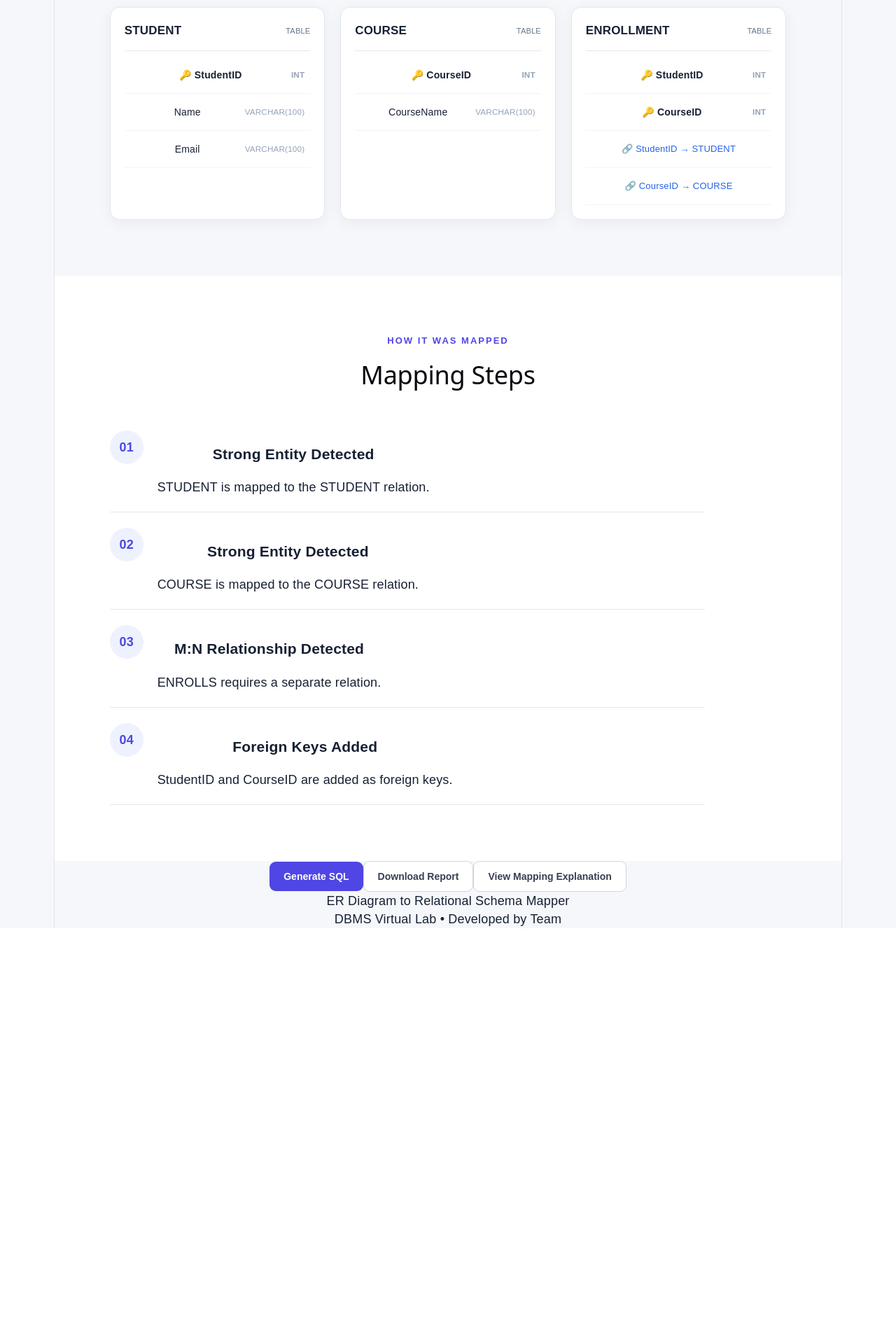
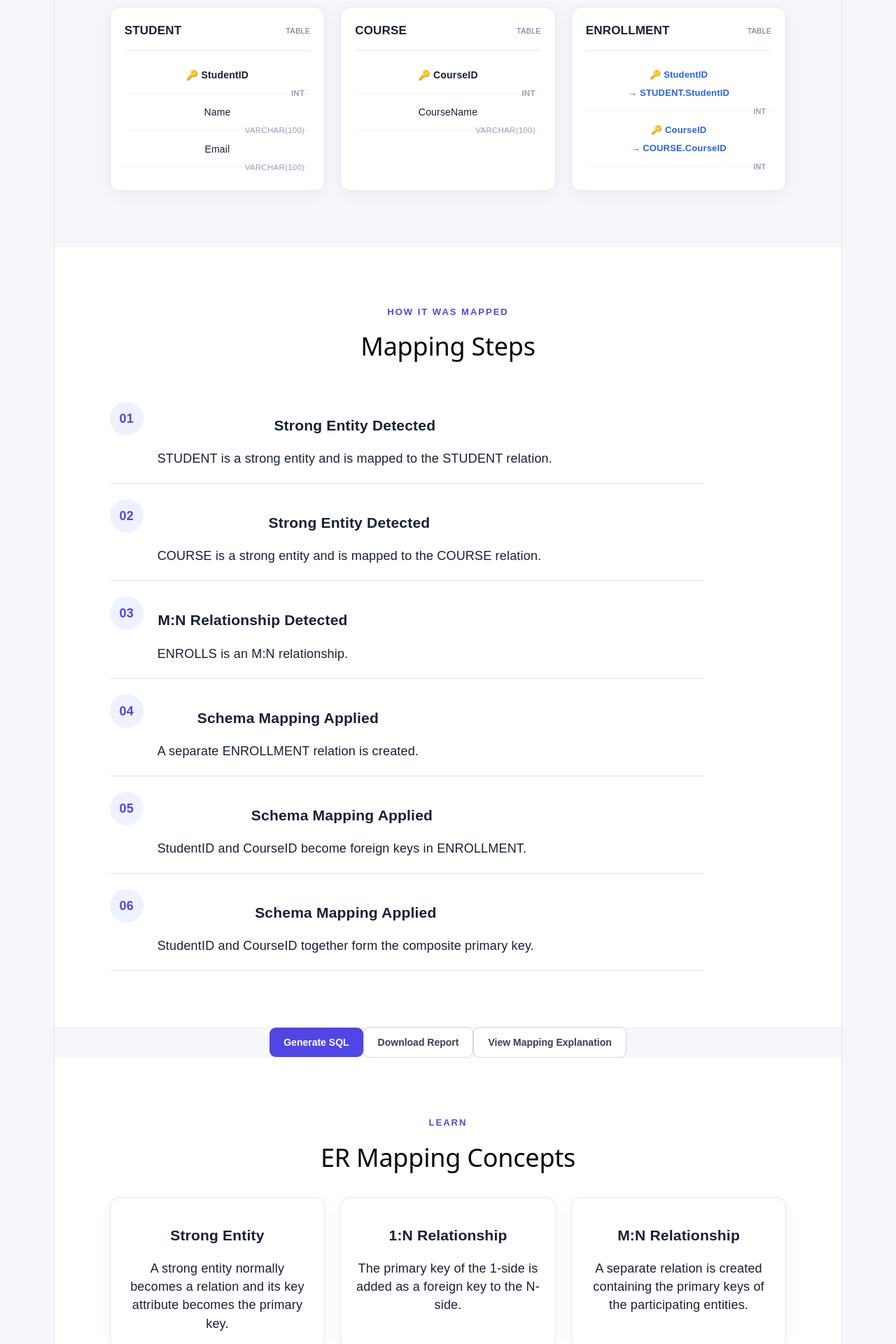
Before and after one commit to irr-nova/er-relational-schema-mapper, a React (Vite) app in the folder frontend/: page / in a window 1280 px wide. Shown: the part 800-2720 px from the top of the page at 70% size. Before the commit the page ends 2126 px from the top, so only its background shows below. Built offline with nearby package versions, Linux system fonts and the light colour scheme.

Commit message:
update dashboard

```diff
--- a/frontend/src/App.tsx
+++ b/frontend/src/App.tsx
@@ -1,29 +1,224 @@
+import { useState } from 'react'
 import './App.css'
 
+type Attribute = {
+  name: string
+  type: string
+  primaryKey?: boolean
+  foreignKey?: boolean
+  references?: string
+}
+
+type Relation = {
+  name: string
+  attributes: Attribute[]
+}
+
+const relations: Relation[] = [
+  {
+    name: 'STUDENT',
+    attributes: [
+      {
+        name: 'StudentID',
+        type: 'INT',
+        primaryKey: true,
+      },
+      {
+        name: 'Name',
+        type: 'VARCHAR(100)',
+      },
+      {
+        name: 'Email',
+        type: 'VARCHAR(100)',
+      },
+    ],
+  },
+  {
+    name: 'COURSE',
+    attributes: [
+      {
+        name: 'CourseID',
+        type: 'INT',
+        primaryKey: true,
+      },
+      {
+        name: 'CourseName',
+        type: 'VARCHAR(100)',
+      },
+    ],
+  },
+  {
+    name: 'ENROLLMENT',
+    attributes: [
+      {
+        name: 'StudentID',
+        type: 'INT',
+        primaryKey: true,
+        foreignKey: true,
+        references: 'STUDENT.StudentID',
+      },
+      {
+        name: 'CourseID',
+        type: 'INT',
+        primaryKey: true,
+        foreignKey: true,
+        references: 'COURSE.CourseID',
+      },
+    ],
+  },
+]
+
+const mappingSteps = [
+  'STUDENT is a strong entity and is mapped to the STUDENT relation.',
+  'COURSE is a strong entity and is mapped to the COURSE relation.',
+  'ENROLLS is an M:N relationship.',
+  'A separate ENROLLMENT relation is created.',
+  'StudentID and CourseID become foreign keys in ENROLLMENT.',
+  'StudentID and CourseID together form the composite primary key.',
+]
+
+function generateSQL() {
+  return `CREATE TABLE STUDENT (
+    StudentID INT PRIMARY KEY,
+    Name VARCHAR(100),
+    Email VARCHAR(100)
+);
+
+CREATE TABLE COURSE (
+    CourseID INT PRIMARY KEY,
+    CourseName VARCHAR(100)
+);
+
+CREATE TABLE ENROLLMENT (
+    StudentID INT,
+    CourseID INT,
+    PRIMARY KEY (StudentID, CourseID),
+    FOREIGN KEY (StudentID) REFERENCES STUDENT(StudentID),
+    FOREIGN KEY (CourseID) REFERENCES COURSE(CourseID)
+);`
+}
+
 function App() {
+  const [showSQL, setShowSQL] = useState(false)
+  const [showExplanation, setShowExplanation] = useState(false)
+
+  const [darkMode, setDarkMode] = useState(() => {
+    return localStorage.getItem('darkMode') === 'true'
+  })
+
+  const scrollToSection = (id: string) => {
+    document.getElementById(id)?.scrollIntoView({
+      behavior: 'smooth',
+    })
+  }
+
+  const copySQL = async () => {
+    await navigator.clipboard.writeText(generateSQL())
+    alert('SQL copied successfully!')
+  }
+
+  const downloadReport = () => {
+    const report = `
+ER DIAGRAM TO RELATIONAL SCHEMA MAPPER
+======================================
+
+GENERATED RELATIONAL SCHEMA
+
+STUDENT
+- StudentID INT [PRIMARY KEY]
+- Name VARCHAR(100)
+- Email VARCHAR(100)
+
+COURSE
+- CourseID INT [PRIMARY KEY]
+- CourseName VARCHAR(100)
+
+ENROLLMENT
+- StudentID INT [PRIMARY KEY, FOREIGN KEY]
+  References STUDENT.StudentID
+- CourseID INT [PRIMARY KEY, FOREIGN KEY]
+  References COURSE.CourseID
+
+MAPPING STEPS
+-------------
+
+${mappingSteps.map((step, index) => `${index + 1}. ${step}`).join('\n')}
+
+GENERATED SQL
+-------------
+
+${generateSQL()}
+`
+
+    const blob = new Blob([report], {
+      type: 'text/plain',
+    })
+
+    const url = URL.createObjectURL(blob)
+    const link = document.createElement('a')
+
+    link.href = url
+    link.download = 'ER-Mapping-Report.txt'
+    link.click()
+
+    URL.revokeObjectURL(url)
+  }
+
   return (
-    <div className="app">
-      {/* Navigation Bar */}
+    <div className={`app ${darkMode ? 'dark-mode' : ''}`}>
+
+      {/* Navigation */}
       <nav className="navbar">
         <div className="logo">
           ER <span>MAPPER</span>
         </div>
 
         <div className="nav-links">
-          <button>Home</button>
-          <button>Mapper</button>
-          <button>Learn</button>
-          <button>Practice</button>
-          <button>Help</button>
-          <button>Developed By</button>
-          <button className="theme-btn">🌙</button>
+          <button onClick={() => scrollToSection('home')}>
+            Home
+          </button>
+
+          <button onClick={() => scrollToSection('mapper')}>
+            Mapper
+          </button>
+
+          <button onClick={() => scrollToSection('learn')}>
+            Learn
+          </button>
+
+          <button onClick={() => scrollToSection('practice')}>
+            Practice
+          </button>
+
+          <button onClick={() => scrollToSection('help')}>
+            Help
+          </button>
+
+          <button onClick={() => scrollToSection('developed')}>
+            Developed By
+          </button>
+
+          <button
+  className="theme-btn"
+  onClick={() => {
+    const newMode = !darkMode
+    setDarkMode(newMode)
+    localStorage.setItem('darkMode', String(newMode))
+  }}
+  aria-label="Toggle day and night mode"
+>
+  {darkMode ? '☀️' : '🌙'}
+</button>
         </div>
       </nav>
 
-      {/* Hero Section */}
-      <section className="hero-section">
+      {/* Hero */}
+      <section className="hero-section" id="home">
         <div className="hero-content">
-          <p className="tag">DBMS VIRTUAL LAB</p>
+
+          <p className="tag">
+            DBMS VIRTUAL LAB
+          </p>
 
           <h1>
             ER Diagram to
@@ -37,168 +232,439 @@ function App() {
           </p>
 
           <div className="hero-buttons">
-            <button className="primary-btn">
+            <button
+              className="primary-btn"
+              onClick={() => scrollToSection('mapper')}
+            >
               Generate Schema →
             </button>
 
-            <button className="secondary-btn">
+            <button
+              className="secondary-btn"
+              onClick={() => scrollToSection('learn')}
+            >
               Learn ER Mapping
             </button>
           </div>
+
         </div>
       </section>
 
-      {/* Schema Section */}
-      <section className="schema-section">
+      {/* Mapper */}
+      <section
+        className="schema-section"
+        id="mapper"
+      >
         <div className="section-heading">
-          <p className="tag">GENERATED OUTPUT</p>
-          <h2>Relational Schema</h2>
+
+          <p className="tag">
+            GENERATED OUTPUT
+          </p>
+
+          <h2>
+            Relational Schema
+          </h2>
+
           <p>
-            Example output generated from an ER diagram.
+            Generated relations from the ER diagram.
           </p>
+
         </div>
 
         <div className="schema-grid">
 
-          {/* Student */}
-          <div className="schema-card">
+          {relations.map((relation) => (
+            <div
+              className="schema-card"
+              key={relation.name}
+            >
+
               <div className="card-title">
-              <h3>STUDENT</h3>
-              <span>TABLE</span>
+                <h3>
+                  {relation.name}
+                </h3>
+
+                <span>
+                  TABLE
+                </span>
               </div>
 
-            <div className="attribute primary">
-              🔑 StudentID
-              <small>INT</small>
+              {relation.attributes.map((attribute) => (
+                <div
+                  className={`attribute ${
+                    attribute.primaryKey
+                      ? 'primary'
+                      : ''
+                  } ${
+                    attribute.foreignKey
+                      ? 'foreign'
+                      : ''
+                  }`}
+                  key={attribute.name}
+                >
+
+                  <div>
+                    {attribute.primaryKey && '🔑 '}
+                    {attribute.foreignKey && !attribute.primaryKey && '🔗 '}
+
+                    {attribute.name}
+
+                    {attribute.foreignKey && (
+                      <div className="reference-text">
+                        → {attribute.references}
+                      </div>
+                    )}
                   </div>
 
-            <div className="attribute">
-              Name
-              <small>VARCHAR(100)</small>
+                  <small>
+                    {attribute.type}
+                  </small>
+
                 </div>
+              ))}
 
-            <div className="attribute">
-              Email
-              <small>VARCHAR(100)</small>
             </div>
-          </div>
-
-          {/* Course */}
-          <div className="schema-card">
-            <div className="card-title">
-              <h3>COURSE</h3>
-              <span>TABLE</span>
-            </div>
-
-            <div className="attribute primary">
-              🔑 CourseID
-              <small>INT</small>
-            </div>
-
-            <div className="attribute">
-              CourseName
-              <small>VARCHAR(100)</small>
-            </div>
-          </div>
-
-          {/* Enrollment */}
-          <div className="schema-card">
-            <div className="card-title">
-              <h3>ENROLLMENT</h3>
-              <span>TABLE</span>
-            </div>
-
-            <div className="attribute primary">
-              🔑 StudentID
-              <small>INT</small>
-            </div>
-
-            <div className="attribute primary">
-              🔑 CourseID
-              <small>INT</small>
-            </div>
-
-            <div className="attribute foreign">
-              🔗 StudentID → STUDENT
-            </div>
-
-            <div className="attribute foreign">
-              🔗 CourseID → COURSE
-            </div>
-          </div>
+          ))}
 
         </div>
       </section>
 
       {/* Mapping Steps */}
       <section className="steps-section">
+
         <div className="section-heading">
-          <p className="tag">HOW IT WAS MAPPED</p>
-          <h2>Mapping Steps</h2>
+
+          <p className="tag">
+            HOW IT WAS MAPPED
+          </p>
+
+          <h2>
+            Mapping Steps
+          </h2>
+
         </div>
 
         <div className="steps">
 
-          <div className="step">
-            <div className="step-number">01</div>
-            <div>
-              <h3>Strong Entity Detected</h3>
-              <p>
-                STUDENT is mapped to the STUDENT relation.
-              </p>
-            </div>
+          {mappingSteps.map((step, index) => (
+            <div
+              className="step"
+              key={step}
+            >
+
+              <div className="step-number">
+                {String(index + 1).padStart(2, '0')}
               </div>
 
-          <div className="step">
-            <div className="step-number">02</div>
               <div>
-              <h3>Strong Entity Detected</h3>
+                <h3>
+                  {index === 0 || index === 1
+                    ? 'Strong Entity Detected'
+                    : index === 2
+                    ? 'M:N Relationship Detected'
+                    : 'Schema Mapping Applied'}
+                </h3>
+
                 <p>
-                COURSE is mapped to the COURSE relation.
+                  {step}
                 </p>
-            </div>
-          </div>
-
-          <div className="step">
-            <div className="step-number">03</div>
-            <div>
-              <h3>M:N Relationship Detected</h3>
-              <p>
-                ENROLLS requires a separate relation.
-              </p>
-            </div>
-          </div>
-
-          <div className="step">
-            <div className="step-number">04</div>
-            <div>
-              <h3>Foreign Keys Added</h3>
-              <p>
-                StudentID and CourseID are added as foreign keys.
-              </p>
-            </div>
               </div>
 
             </div>
+          ))}
+
+        </div>
+
       </section>
 
-      {/* Action Buttons */}
+      {/* Actions */}
       <section className="actions">
-        <button className="primary-btn">
-          Generate SQL
+
+        <button
+          className="primary-btn"
+          onClick={() => setShowSQL(!showSQL)}
+        >
+          {showSQL ? 'Hide SQL' : 'Generate SQL'}
         </button>
 
-        <button className="secondary-btn">
+        <button
+          className="secondary-btn"
+          onClick={downloadReport}
+        >
           Download Report
         </button>
 
-        <button className="secondary-btn">
-          View Mapping Explanation
+        <button
+          className="secondary-btn"
+          onClick={() =>
+            setShowExplanation(!showExplanation)
+          }
+        >
+          {showExplanation
+            ? 'Hide Explanation'
+            : 'View Mapping Explanation'}
         </button>
+
+      </section>
+
+      {/* SQL */}
+      {showSQL && (
+        <section className="steps-section">
+
+          <div className="section-heading">
+
+            <p className="tag">
+              GENERATED SQL
+            </p>
+
+            <h2>
+              SQL Script
+            </h2>
+
+          </div>
+
+          <div className="sql-box">
+
+            <pre>
+              {generateSQL()}
+            </pre>
+
+            <button
+              className="primary-btn"
+              onClick={copySQL}
+            >
+              Copy SQL
+            </button>
+
+          </div>
+
+        </section>
+      )}
+
+      {/* Explanation */}
+      {showExplanation && (
+        <section className="steps-section">
+
+          <div className="section-heading">
+
+            <p className="tag">
+              WHY THIS SCHEMA?
+            </p>
+
+            <h2>
+              Mapping Explanation
+            </h2>
+
+          </div>
+
+          <div className="schema-card">
+
+            <h3>
+              Why was ENROLLMENT created?
+            </h3>
+
+            <p>
+              STUDENT and COURSE have an M:N relationship
+              called ENROLLS. One student can enroll in many
+              courses, and one course can have many students.
+            </p>
+
+            <p>
+              Therefore, the M:N relationship is converted
+              into a separate ENROLLMENT relation.
+            </p>
+
+            <p>
+              The primary keys of STUDENT and COURSE become
+              foreign keys in ENROLLMENT. Together they form
+              the composite primary key.
+            </p>
+
+          </div>
+
+        </section>
+      )}
+
+      {/* Learn */}
+      <section className="steps-section" id="learn">
+
+        <div className="section-heading">
+
+          <p className="tag">
+            LEARN
+          </p>
+
+          <h2>
+            ER Mapping Concepts
+          </h2>
+
+        </div>
+
+        <div className="schema-grid">
+
+          <div className="schema-card">
+            <h3>
+              Strong Entity
+            </h3>
+            <p>
+              A strong entity normally becomes a relation
+              and its key attribute becomes the primary key.
+            </p>
+          </div>
+
+          <div className="schema-card">
+            <h3>
+              1:N Relationship
+            </h3>
+            <p>
+              The primary key of the 1-side is added as a
+              foreign key to the N-side.
+            </p>
+          </div>
+
+          <div className="schema-card">
+            <h3>
+              M:N Relationship
+            </h3>
+            <p>
+              A separate relation is created containing
+              the primary keys of the participating entities.
+            </p>
+          </div>
+
+        </div>
+
+      </section>
+
+      {/* Practice */}
+      <section className="steps-section" id="practice">
+
+        <div className="section-heading">
+
+          <p className="tag">
+            PRACTICE
+          </p>
+
+          <h2>
+            Practice Mode
+          </h2>
+
+          <p>
+            Practice ER to relational mapping concepts.
+          </p>
+
+        </div>
+
+        <div className="schema-card">
+
+          <h3>
+            Question
+          </h3>
+
+          <p>
+            In a 1:N relationship, where is the primary key
+            of the 1-side normally placed?
+          </p>
+
+          <p>
+            <strong>
+              Answer:
+            </strong>{' '}
+            It is added as a foreign key to the N-side
+            relation.
+          </p>
+
+        </div>
+
+      </section>
+
+      {/* Help */}
+      <section className="steps-section" id="help">
+
+        <div className="section-heading">
+
+          <p className="tag">
+            HELP
+          </p>
+
+          <h2>
+            How to Use ER MAPPER
+          </h2>
+
+        </div>
+
+        <div className="schema-card">
+
+          <ol>
+            <li>Build or provide an ER diagram.</li>
+            <li>Send the ER model for mapping.</li>
+            <li>View the generated relational schema.</li>
+            <li>Read the mapping steps.</li>
+            <li>Generate SQL.</li>
+            <li>Download the mapping report.</li>
+          </ol>
+
+        </div>
+
+      </section>
+
+      {/* Developed By */}
+      <section
+        className="steps-section"
+        id="developed"
+      >
+
+        <div className="section-heading">
+
+          <p className="tag">
+            TEAM
+          </p>
+
+          <h2>
+            Developed By
+          </h2>
+
+        </div>
+
+        <div className="schema-card">
+
+          <h3>
+            DBMS Virtual Lab Team
+          </h3>
+
+          <p>
+            Team Member 1 — ER Diagram Builder
+          </p>
+
+          <p>
+            Team Member 2 — Mapping Engine
+          </p>
+
+          <p>
+            Team Member 3 — Output Dashboard & Documentation
+          </p>
+
+          <br />
+
+          <h3>
+            Guided By
+          </h3>
+
+          <p>
+            Dr. Swaminathan A
+          </p>
+
+          <p>
+            Assistant Professor
+          </p>
+
+        </div>
+
       </section>
 
       {/* Footer */}
       <footer>
+
         <p>
           ER Diagram to Relational Schema Mapper
         </p>
@@ -206,7 +672,9 @@ function App() {
         <p>
           DBMS Virtual Lab • Developed by Team
         </p>
+
       </footer>
+
     </div>
   )
 }
```
Lines whose indentation alone changed are shown as unchanged.
